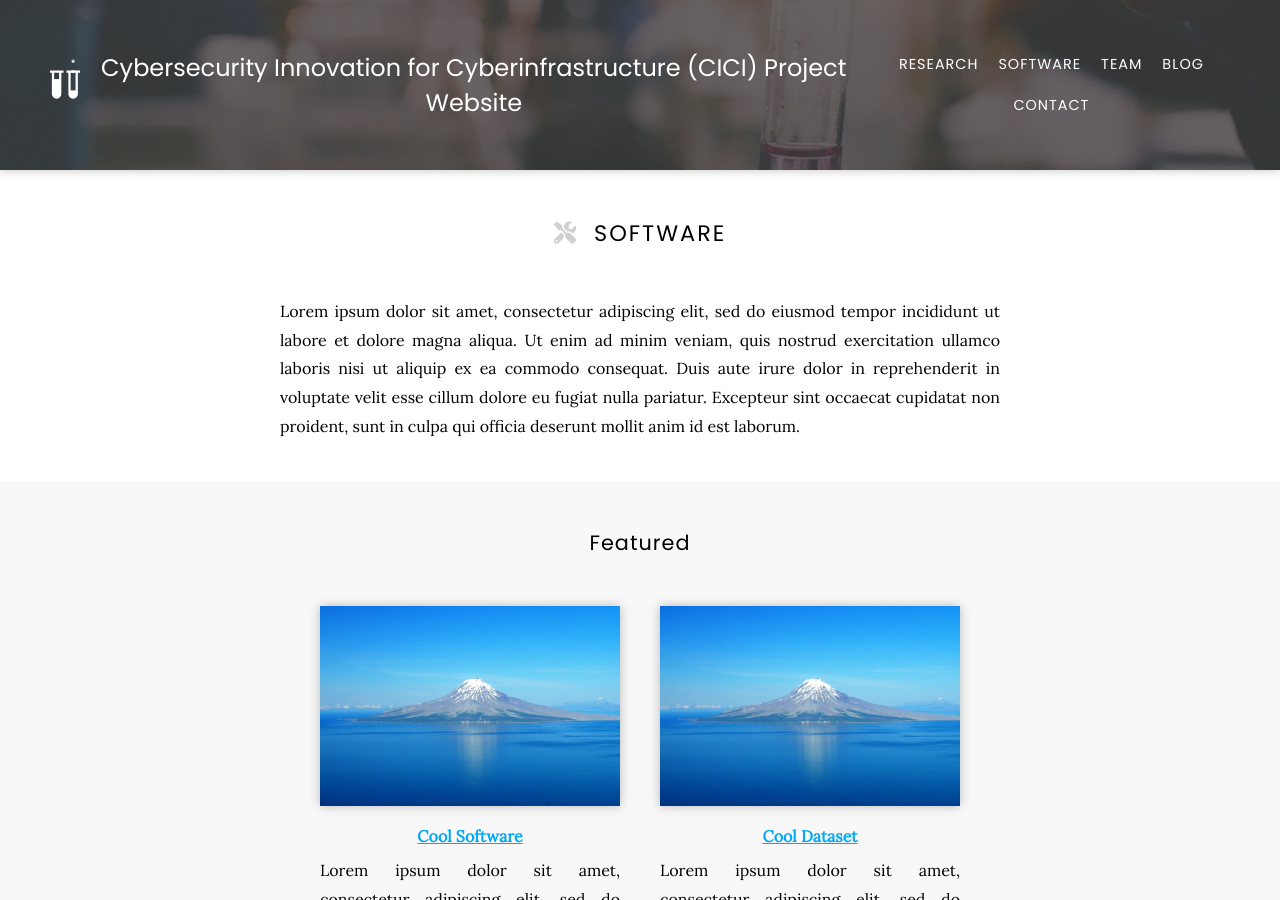
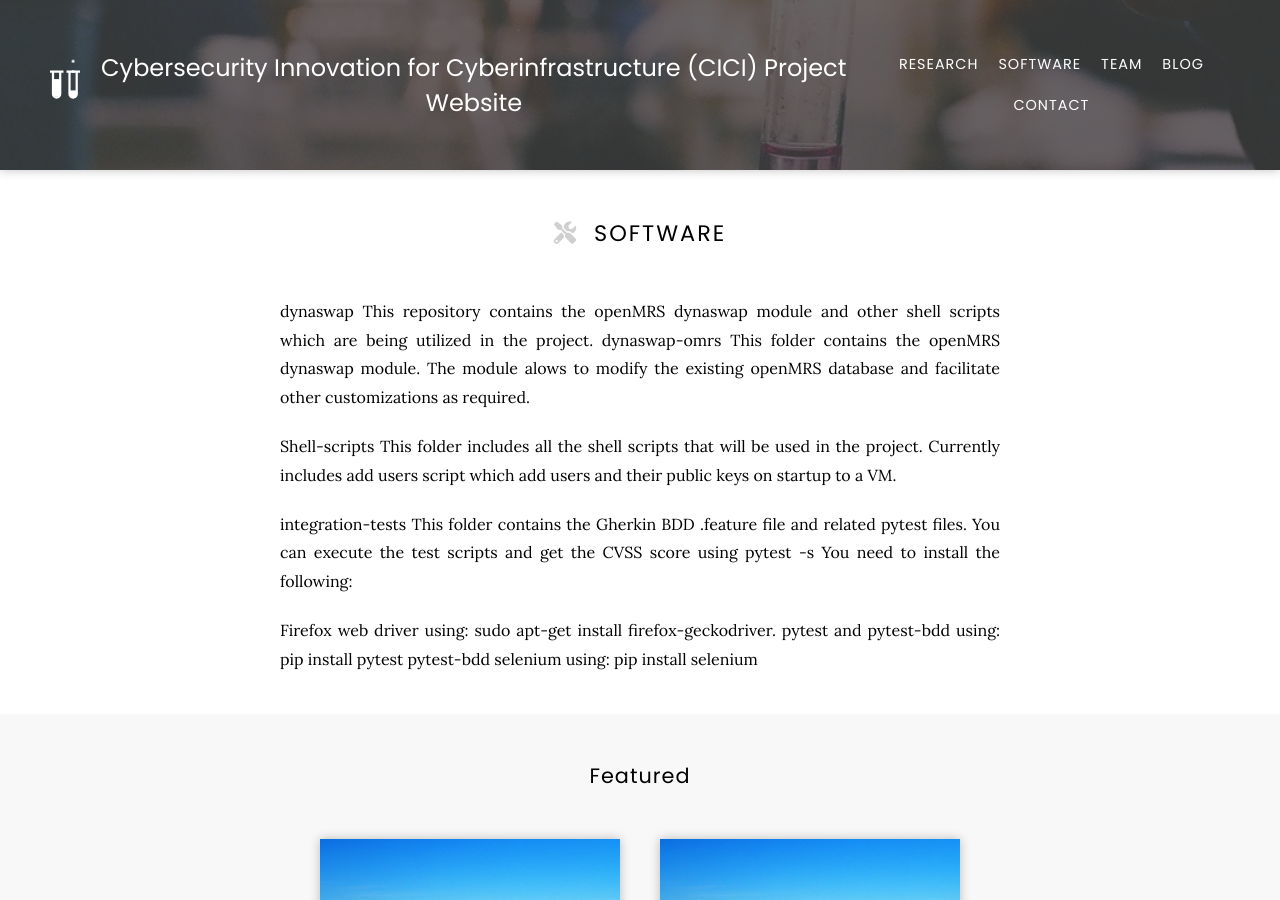
Before and after one commit to jpinnamraju/CICI, a Jekyll site: the page built from resources/index.md, in a window 1280 px wide and 900 px high. Built offline with Jekyll 4.4.1, drawn with Linux system fonts in a browser that asks for light colours; nearby versions of some CDN libraries.

Commit message:
added description to the software section

```diff
--- a/resources/index.md
+++ b/resources/index.md
@@ -4,10 +4,20 @@
 
 # <i class="fas fa-tools"></i>Software
 
-Lorem ipsum dolor sit amet, consectetur adipiscing elit, sed do eiusmod tempor incididunt ut labore et dolore magna aliqua.
-Ut enim ad minim veniam, quis nostrud exercitation ullamco laboris nisi ut aliquip ex ea commodo consequat.
-Duis aute irure dolor in reprehenderit in voluptate velit esse cillum dolore eu fugiat nulla pariatur.
-Excepteur sint occaecat cupidatat non proident, sunt in culpa qui officia deserunt mollit anim id est laborum.
+dynaswap
+This repository contains the openMRS dynaswap module and other shell scripts which are being utilized in the project.
+dynaswap-omrs
+This folder contains the openMRS dynaswap module. The module alows to modify the existing openMRS database and facilitate other customizations as required.
+
+Shell-scripts
+This folder includes all the shell scripts that will be used in the project. Currently includes add users script which add users and their public keys on startup to a VM.
+
+integration-tests
+This folder contains the Gherkin BDD .feature file and related pytest files. You can execute the test scripts and get the CVSS score using pytest -s You need to install the following:
+
+Firefox web driver using: sudo apt-get install firefox-geckodriver.
+pytest and pytest-bdd using: pip install pytest pytest-bdd
+selenium using: pip install selenium
 
 <!-- section break -->
 
```
